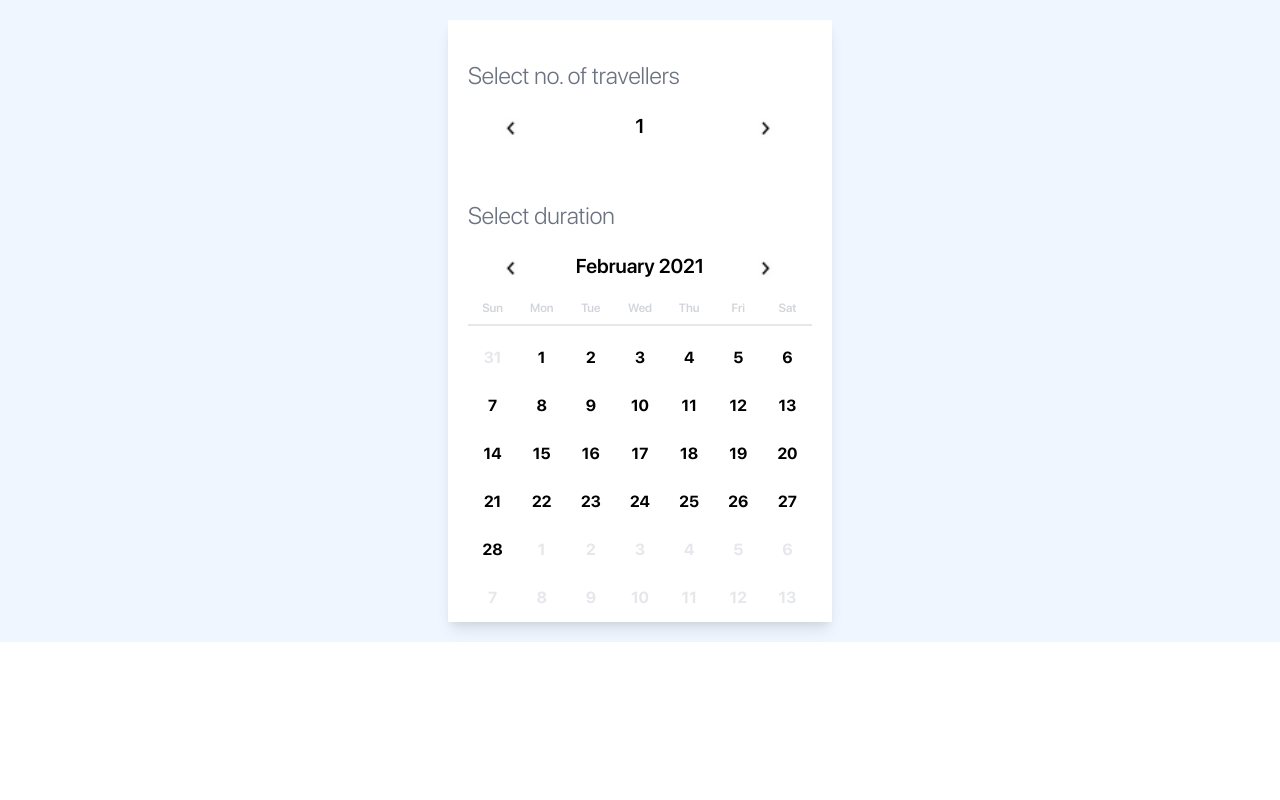
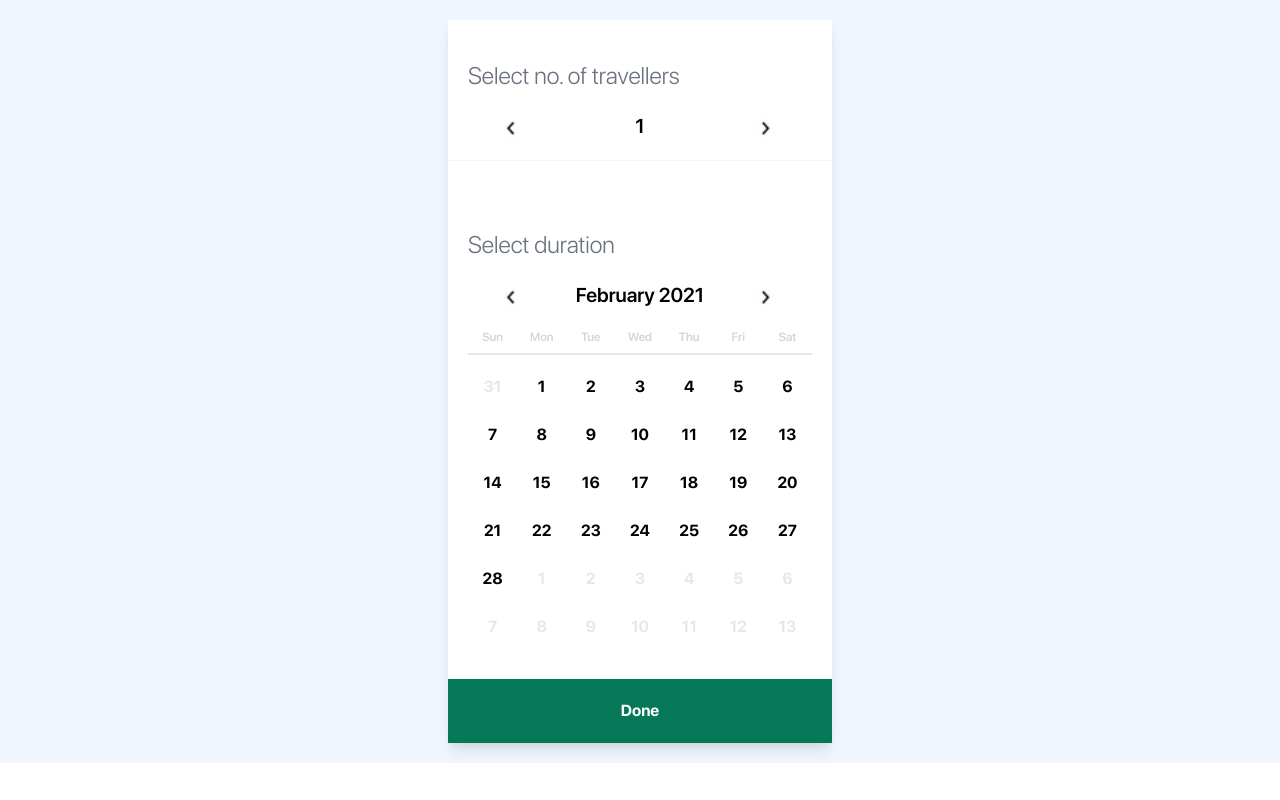
Before and after one commit to Pranav2612000/nextjs-blog, a Next.js app: page /misc/duration-and-travellers in a window 1280 px wide. Built offline with nearby package versions, Linux system fonts and the light colour scheme.

Commit message:
feat: design the bottom button of Travellers and Duration page

```diff
--- /dev/null
+++ b/src/components/form/Button.tsx
@@ -0,0 +1,20 @@
+const LoginSignupBtn = (props) => {
+  const handleButtonClick = (e) => {
+    e.preventDefault();
+    if(!props.onClick) {
+      return;
+    }
+    props.onClick();
+  }
+
+  return (
+    <>
+      {props.isDataValid ? (
+        <button className="py-5 w-full text-center font-sfprobold bg-green-700 text-white" onClick={handleButtonClick}>{props.text}</button>
+        ) : (
+        <button className="py-5 w-full text-center font-sfprobold bg-white text-gray-500 login-signup-submit-btn">{props.text}</button>
+      )}
+    </>
+   )
+}
+export default LoginSignupBtn;
--- a/src/components/form/Datepicker.tsx
+++ b/src/components/form/Datepicker.tsx
@@ -142,7 +142,7 @@ const Datepicker = (props) => {
   }
 
   return (
-    <div>
+    <div className="my-7">
       <div className="font-sfprolight text-2xl text-gray-500 pt-10 pl-5">
         {props.label}
       </div>
--- a/src/pages/misc/duration-and-travellers.tsx
+++ b/src/pages/misc/duration-and-travellers.tsx
@@ -1,6 +1,7 @@
 import React from "react";
 import Datepicker from "../../components/form/Datepicker";
 import Numberpicker from "../../components/form/Numberpicker";
+import Button from "../../components/form/Button";
 
 const Form = () => {
   return (
@@ -10,8 +11,13 @@ const Form = () => {
           <div>
             <Numberpicker label="Select no. of travellers"/>
           </div>
+          <div className="h-px bg-black bg-gray-100">
+          </div>
           <div>
             <Datepicker label="Select duration"/>
+          </div>
+          <div>
+            <Button text="Done" isDataValid={true}/>
           </div>
         </div>
       </div>
```
